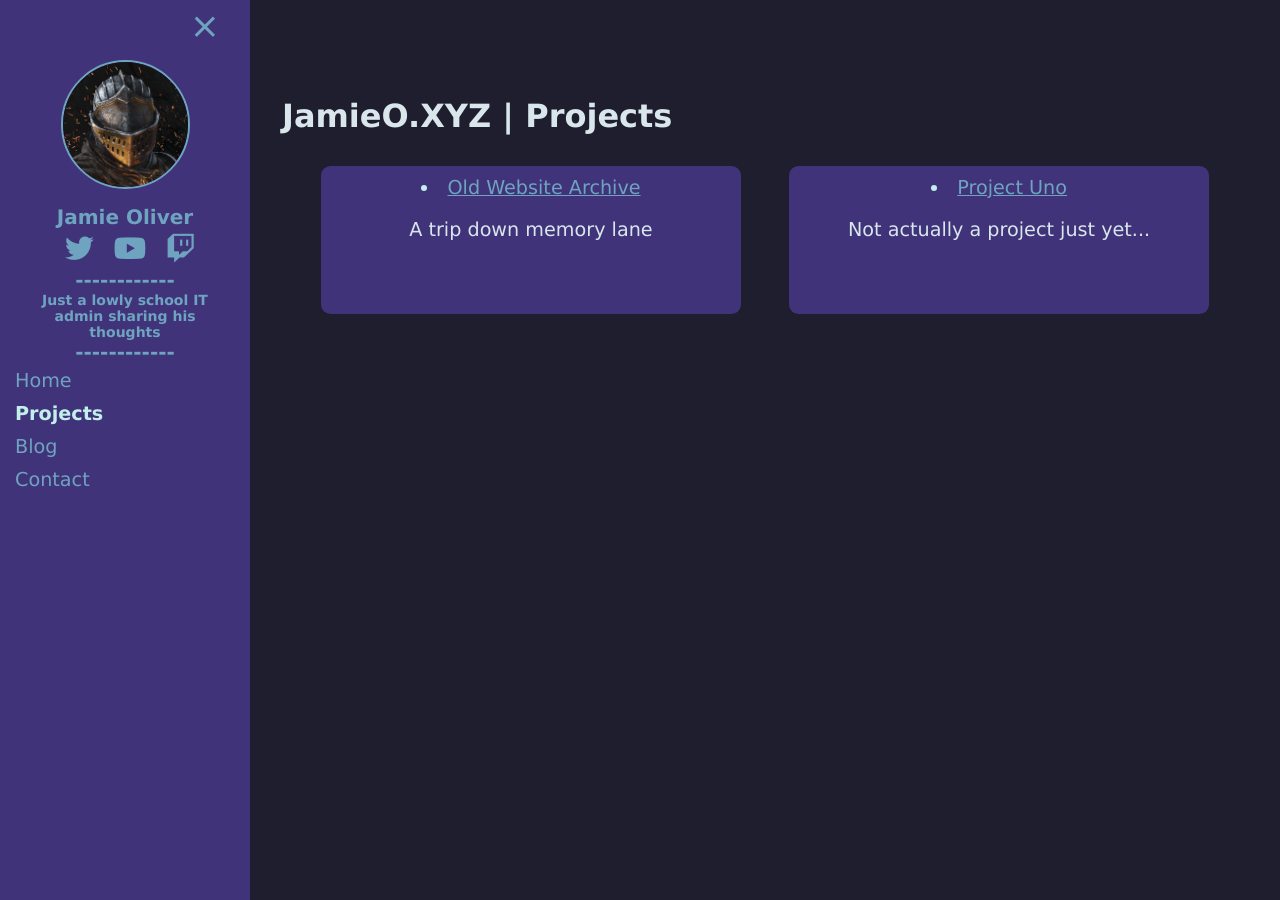
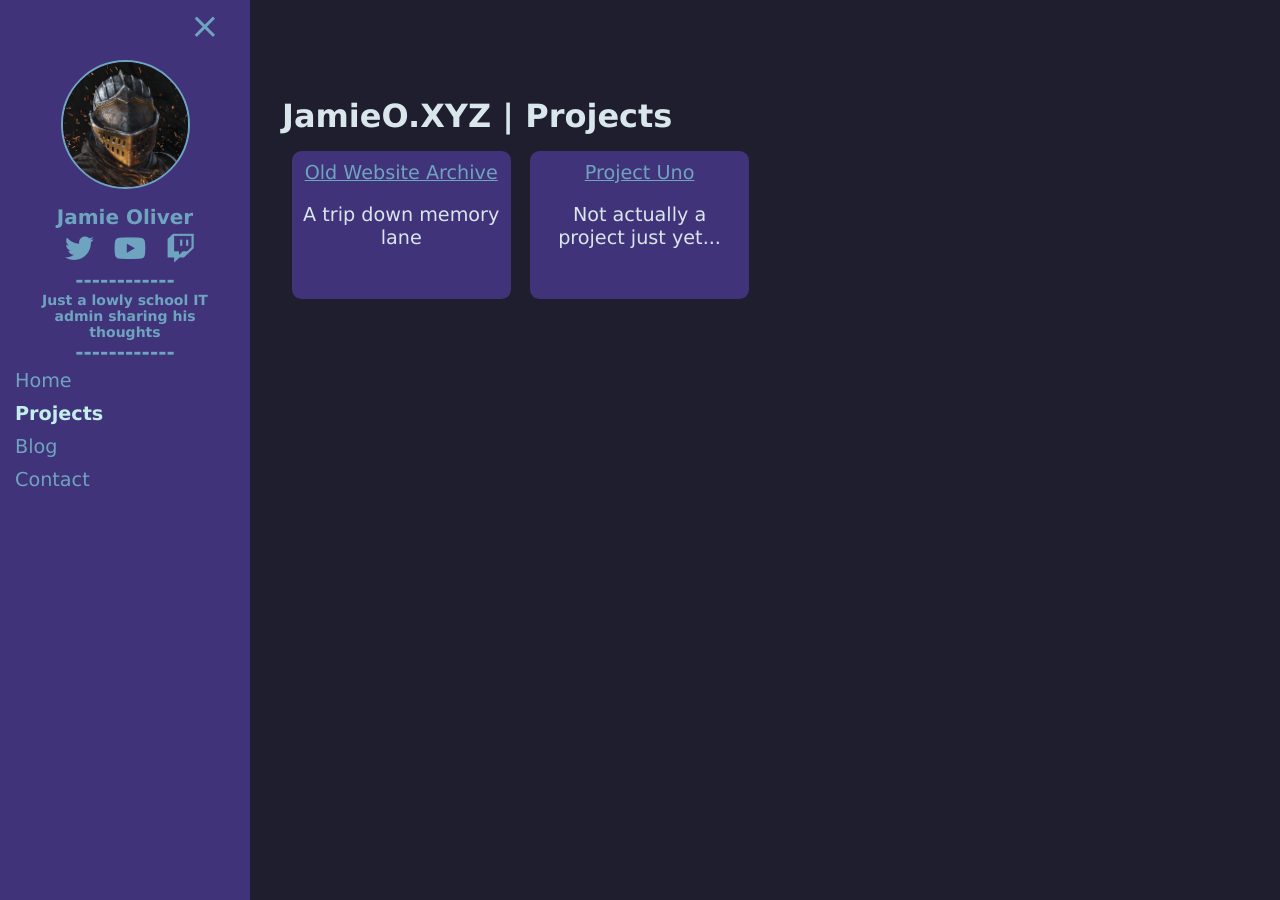
Before and after one commit to JamieO95/jamieo95.github.io, a Jekyll site: the page built from projects.html, in a window 1280 px wide. Built offline with Jekyll 4.4.1, drawn with Linux system fonts in a browser that asks for light colours.

Commit message:
Mobile-friendly changes. Additional subclasses for project board.

```diff
--- a/css/main.css
+++ b/css/main.css
@@ -140,10 +140,15 @@ body{
 
 .flexbox-container {
     display: flex;           /* establish flex container */
-    flex-wrap:wrap;
+    flex-wrap:wrap;       /* flex items to wrap to next line */
     flex-direction: row;  /* make main axis vertical */
     justify-content: space-evenly; /* center items vertically, in this case */
     align-items: center;     /* center items horizontally, in this case */
+}
+
+.flexbox-container.projectcontainer{
+    justify-content: flex-start; /* align items to the left */
+    list-style: none;
 }
 
 .flexbox-item {
@@ -156,6 +161,11 @@ body{
     border-radius: 0.5em;
     padding: 0.5em;
     margin:0.5em;
+}
+
+.flexbox-item.projectitem{
+    min-width: 200px;
+    max-width: 200px;
 }
 
 .flexbox-item h1{
@@ -197,6 +207,14 @@ h1 {
     color: #D9E6EC;
     font-weight: bold;
     font-size: 2em;
+    margin-bottom: 0.2em;
+}
+
+h2 {
+    color: #D9E6EC;
+    font-weight: bold;
+    font-size: 1.5em;
+    margin-bottom: 0.1em;
 }
 
 .post-content ul {
@@ -224,7 +242,8 @@ h1 {
     .sidebar .sidebar-selfie {width:40%; margin-top: 1em; margin-bottom: 0.8em; transition: 0.3s;}
     .sidebar.open ~ #main {margin-left: 0px;}
     .flexbox-item {min-width: 40%;}
-    h1 {font-size: 1.5em;}
+    h1 {font-size: 1.5em; text-align: center;}
+    h2 {font-size: 1.2em; margin-bottom: 0em;}
 
 }
 
@@ -233,7 +252,11 @@ h1 {
     .sidebar .sidebar-selfie {width:30%; margin-top: 1em; margin-bottom: 0.8em; transition: 0.3s;}
     .sidebar.open ~ #main {margin-left: 0px;}
     .flexbox-item {min-width: 80%;}
-    h1 {font-size: 1.5em;}
+    .flexbox-item ul, .flexbox-item li{margin:0px;}
+    h1 {font-size: 1.5em;text-align: center;}
+    h2 {font-size: 1.2em; margin: 0px;}
     li {font-size: 1em;}
+    .flexbox-container.projectcontainer{justify-content: space-evenly;}
+    .flexbox-item.projectitem{min-width: 80%;max-width: 80%;}
 
 }
```
